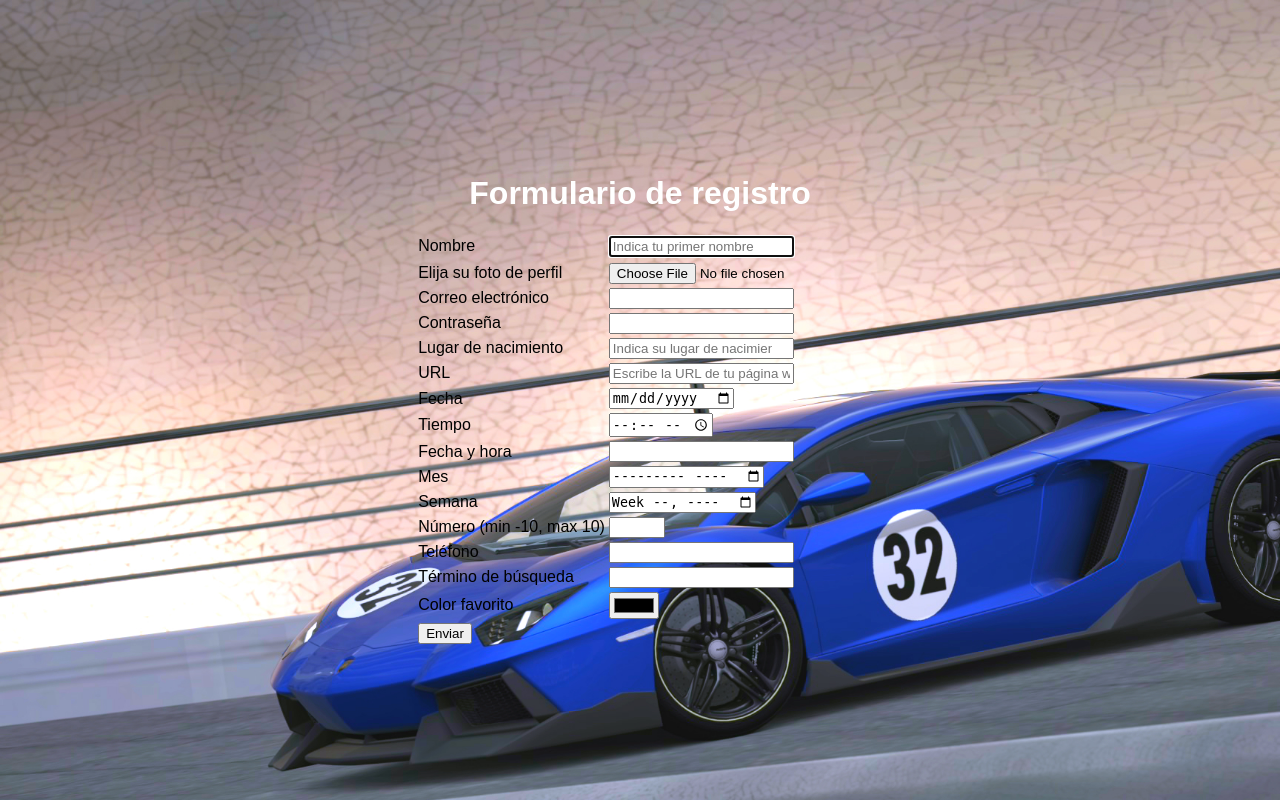
After one commit to AdolfoAlexei/ACG_LM1819, a PHP site: page /Deberes/Ejercicio06t.html in a window 1280 px wide. The commit adds this page. Run offline with PHP 8.4, Linux system fonts and the light colour scheme.

Commit message:
cambio formulario

```diff
--- a/Assets/Ejercicio06.css
+++ b/Assets/Ejercicio06.css
@@ -5,7 +5,7 @@ body,html {
   }
 
   body {
-    background: url('https://farm9.staticflickr.com/8760/17195790401_ceeeafcddb_o.jpg');
+    background: url('../Assets/lambo.jpg');
     background-size: cover;
     font-family: 'Cabin Condensed', sans-serif;
     display: flex;
@@ -13,3 +13,7 @@ body,html {
     justify-content: center;
     align-items: center;
   }
+
+  h1 {
+    color: white;
+  }
--- /dev/null
+++ b/Deberes/Ejercicio06t.html
@@ -0,0 +1,107 @@
+<!DOCTYPE html>
+<html>
+
+<head>
+    <meta charset="utf-8">
+    <title>Ejercicio 06 Formulario</title>
+    <meta name="viewport" content="width=device-width, initial-scale=1.0">
+    <link rel="stylesheet" type="text/css" href="../Assets/Ejercicio06.css">
+</head>
+
+<body>
+
+    <h1>Formulario de registro </h1>
+
+    <table>
+        <thead>
+            <tr>
+                <td>Nombre</td>
+                <td><input type="text" name="nombre" autofocus required autocomplete="off" placeholder="Indica tu primer nombre" /></td>
+            </tr>
+        </thead>
+        <tbody>
+            <tr>
+            <tr>
+                <td>Elija su foto de perfil</td>
+                <td><input type="file" id="avatar" name="avatar" input accept="file_extension|audio/*|video/*|image/*|media_type"></td>
+            </tr>
+            <tr>
+                <td>Correo electrónico</td>
+                <td><input type="email" name="email" required /></td>
+            </tr>
+            <tr>
+                <td>Contraseña</td>
+                <td><input type="password" minlength="8" pattern="[a-z][0-9]"></td>
+            </tr>
+            <tr>
+                <td>Lugar de nacimiento</td>
+                <td><input list="Lugar de nacimiento" placeholder="Indica su lugar de nacimiento"></td>
+            </tr>
+            <tr>
+                <td>URL</td>
+                <td><input type="url" name="url" placeholder="Escribe la URL de tu página web personal" /></td>
+            </tr>
+            <tr>
+                <td>Fecha</td>
+                <td><input type="date" name="fecha" /></td>
+            </tr>
+            <tr>
+                <td>Tiempo</td>
+                <td><input type="time" name="tiempo" /></td>
+            </tr>
+            <tr>
+                <td>Fecha y hora</td>
+                <td><input type="datetime" name="fecha_hora" /></td>
+            </tr>
+            <tr>
+                <td>Mes</td>
+                <td><input type="month" name="mes" /></td>
+            </tr>
+
+               <tr> <td>Semana</td>
+                <td><input type="week" name="semana" /></td></tr>
+
+            <tr>
+                <td>Número (min -10, max 10)</td>
+                <td><input type="number" name="quantity" min="0" max="10"></td>
+            </tr>
+            <tr>
+                <td>Teléfono</td>
+                <td><input type="tel" name="telefono" /></td>
+            </tr>
+            <tr>
+                <td>Término de búsqueda</td>
+                <td><input type="search" name="busqueda" /></td>
+            </tr>
+            <tr>
+                <td>Color favorito</td>
+                <td><input type="color" name="color" /></td>
+            </tr>
+            </tr>
+        </tbody>
+        <tfoot>
+            <tr>
+                <td><input type="submit" value="Enviar" /></td>
+            </tr>
+        </tfoot>
+    </table>
+
+
+    <form action="" method="get">
+
+
+        <datalist id="Lugar de nacimiento">
+            <option value="Sevilla">
+            <option value="Huelva">
+            <option value="Córdoba">
+            <option value="Jaen">
+            <option value="Granada">
+        </datalist>
+
+
+
+
+    </form>
+</body>
+
+</html>
```
Also changed, not shown: Assets/lambo.jpg (added).
